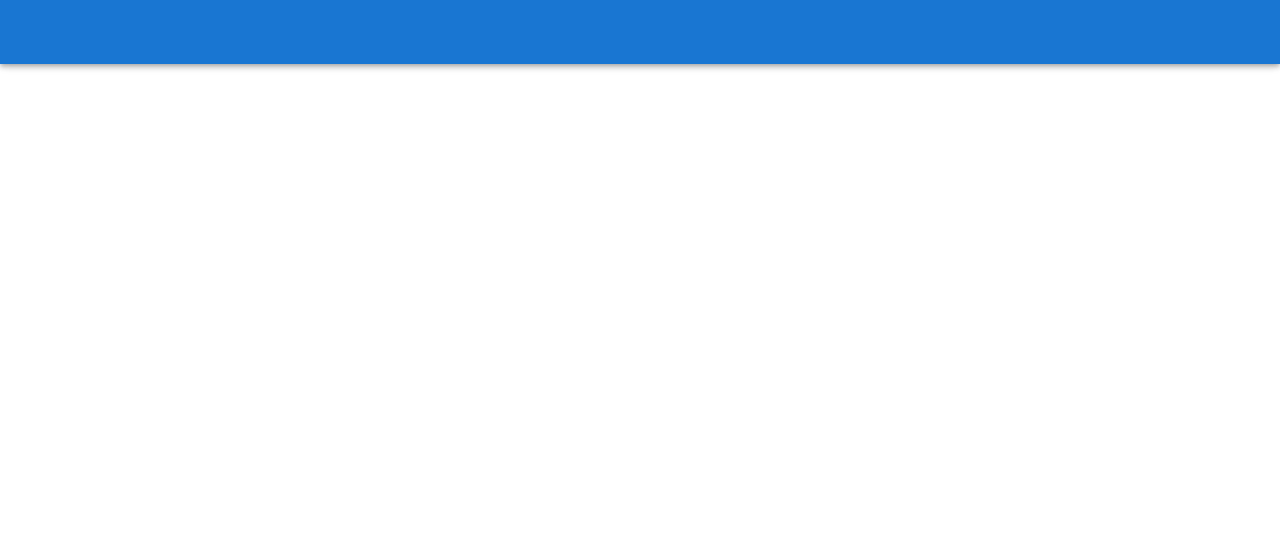
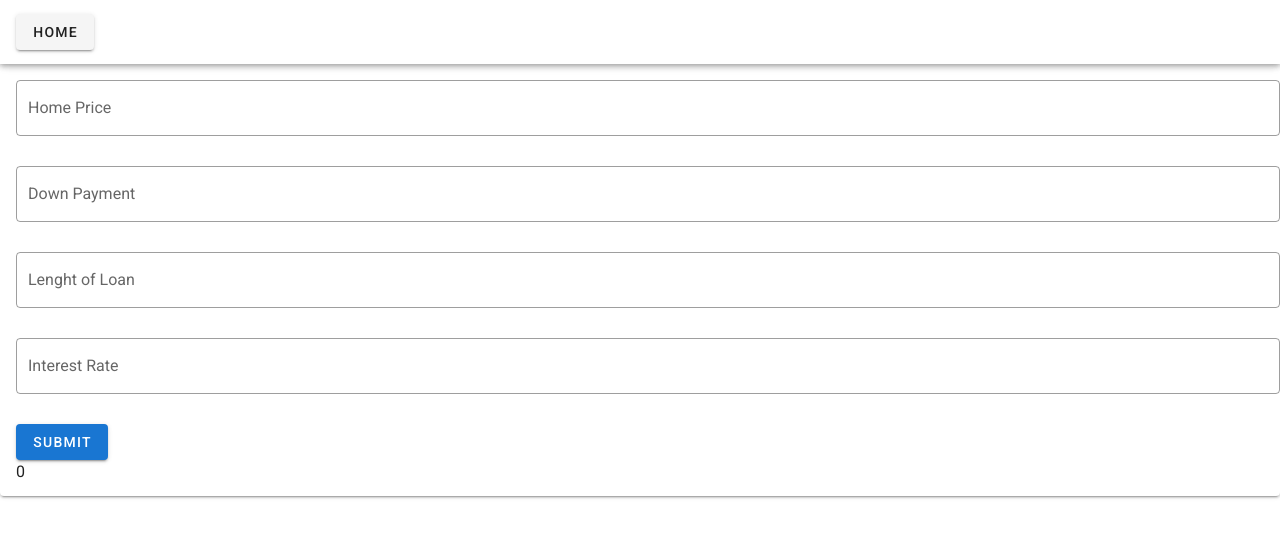
Before and after one commit to iquach/Calculators, a Vue app: page /Mortage in a window 1280 px wide. Shown: the top 538 px of the page. Built offline with nearby package versions, Linux system fonts and the light colour scheme.

Commit message:
Add more calculators

```diff
--- a/src/App.vue
+++ b/src/App.vue
@@ -2,14 +2,10 @@
   <v-app>
     <v-app-bar
       app
-      color="primary"
-      dark
+      color="white"
     >
-      <div class="d-flex align-center">
-      </div>
-      <v-spacer></v-spacer>
+      <v-btn color="" to="/">Home</v-btn>
     </v-app-bar>
-
     <v-main>
       <router-view></router-view>
     </v-main>
--- a/src/components/DivCalc.vue
+++ b/src/components/DivCalc.vue
@@ -1,42 +1,50 @@
 <template>
-    <v-card>
+    <v-row>
+        <v-col>
+            <v-card  class="pa-8">
                 <h3>Enter following information for dividend calculator</h3>
                 <v-text-field
                     v-model.number="shares"
                     label="Shares"
                     outlined
                     clearable
+                    required
                 ></v-text-field>
                 <v-text-field
                     v-model.number="price"
                     label="Price per share"
                     outlined
                     clearable
+                    required
                 ></v-text-field>
                 <v-text-field
                     v-model.number="annualDiv"
                     label="Annual Dividend"
                     outlined
                     clearable
+                    required
                 ></v-text-field>
                 <v-text-field
                     v-model.number="years"
                     label="Number of Years"
                     outlined
                     clearable
+                    required
                 ></v-text-field>
-        <v-row>
-        <v-btn @click="calculate()"
+                <v-btn
+                    color="#4295f5"
+                    @click="calculate()"
                 >
                     Submit
                 </v-btn>
-        </v-row>
                 <v-row>
                     <v-col>
                         Shares: {{resultShares}}
                     </v-col>
                 </v-row>
             </v-card>
+        </v-col>
+    </v-row>
 </template>
 <script>
 export default {
--- a/src/components/Main.vue
+++ b/src/components/Main.vue
@@ -1,6 +1,14 @@
 <template>
-    <div>
-        <v-btn to="/DividendCalculator">Dividend Calculator</v-btn>
+    <div class="pt-4 pl-4">
+        <v-row class="py-2">
+            <v-btn color="primary" to="/DividendCalculator">Dividend Calculator</v-btn>
+        </v-row>
+        <v-row class="pb-2">
+            <v-btn color="primary" to="/Mortage">Mortage Calculator</v-btn>
+        </v-row>
+        <v-row>
+            <v-btn color="primary">Student Loan Calculator</v-btn>
+        </v-row>
     </div>
 </template>
 <script>
@@ -8,5 +16,4 @@ export default {
 }
 </script>
 <style scoped>
-
 </style>
--- /dev/null
+++ b/src/components/Mortage.vue
@@ -0,0 +1,64 @@
+<template>
+    <v-card class="pl-4 pt-4">
+        <v-text-field
+            v-model.number="price"
+            label="Home Price"
+            outlined
+        />
+        <v-text-field
+            v-model.number="down"
+            label="Down Payment"
+            outlined
+            clearable
+        />
+        <!-- <v-text-field
+            v-model.number="downPercentage"
+            label=""
+        /> -->
+        <v-text-field
+            v-model.number="length"
+            label="Lenght of Loan"
+            outlined
+            clearable
+        />
+        <v-text-field
+            v-model.number="interest"
+            label="Interest Rate"
+            outlined
+            clearable
+        />
+        <v-btn color="primary" @click="calculate">Submit</v-btn>
+        <v-row>
+            <v-col>
+                {{result}}
+            </v-col>
+        </v-row>
+    </v-card>
+</template>
+<script>
+export default {
+    data() {
+        return {
+             price: null,
+             down: null,
+             downPercentage: null,
+             length: null,
+             interest: null,
+             result: 0
+        }
+    },
+    methods:{
+        calculate() {
+            let monthlyInterest = (this.interest / 100) / 12;
+            let totalMonths = this.length * 12;
+            let parentPow = Math.pow((1 + monthlyInterest), -totalMonths);
+            let top = this.price * monthlyInterest;
+            let botton = 1 - parentPow;
+            this.result = top / botton;
+        }
+    }
+}
+</script>
+<style scoped>
+
+</style>
--- a/src/router/index.js
+++ b/src/router/index.js
@@ -2,6 +2,7 @@ import Vue from 'vue'
 import VueRouter from 'vue-router'
 import Home from '../views/Home.vue'
 import DivCalc from '@/components/DivCalc'
+import Mortage from '@/components/Mortage'
 
 Vue.use(VueRouter)
 
@@ -23,6 +24,11 @@ const routes = [
     path: '/DividendCalculator',
     name: "Dividend Calculator",
     component: DivCalc
+  },
+  {
+    path: '/Mortage',
+    name: "Mortage",
+    component: Mortage
   }
 ]
 
--- a/src/views/Home.vue
+++ b/src/views/Home.vue
@@ -1,7 +1,5 @@
 <template>
   <div class="home">
-    <!-- <img alt="Vue logo" src="../assets/logo.png">
-    <HelloWorld msg="Welcome to Your Vue.js App"/> -->
     <Main />
   </div>
 </template>
```
Lines whose indentation alone changed are shown as unchanged.
